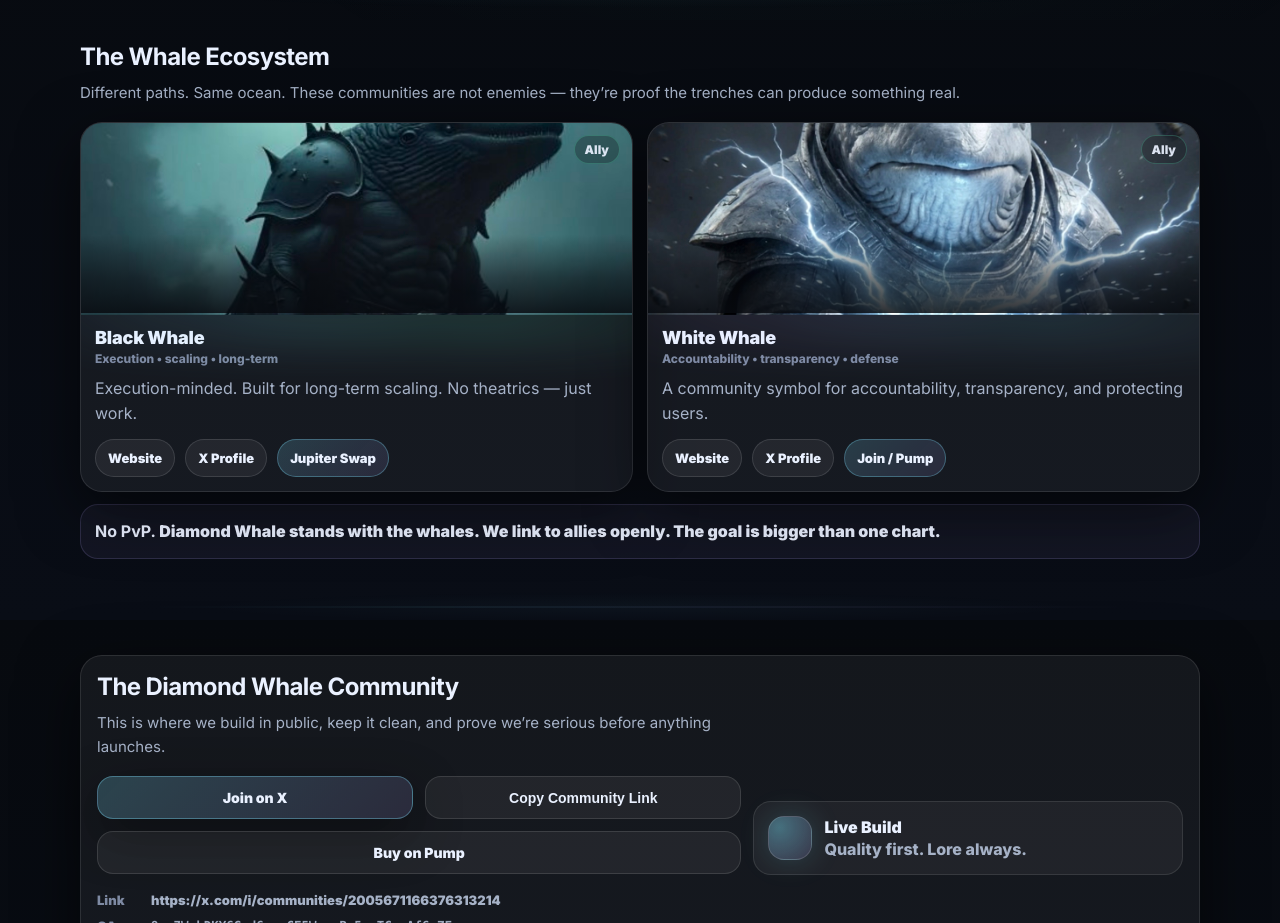
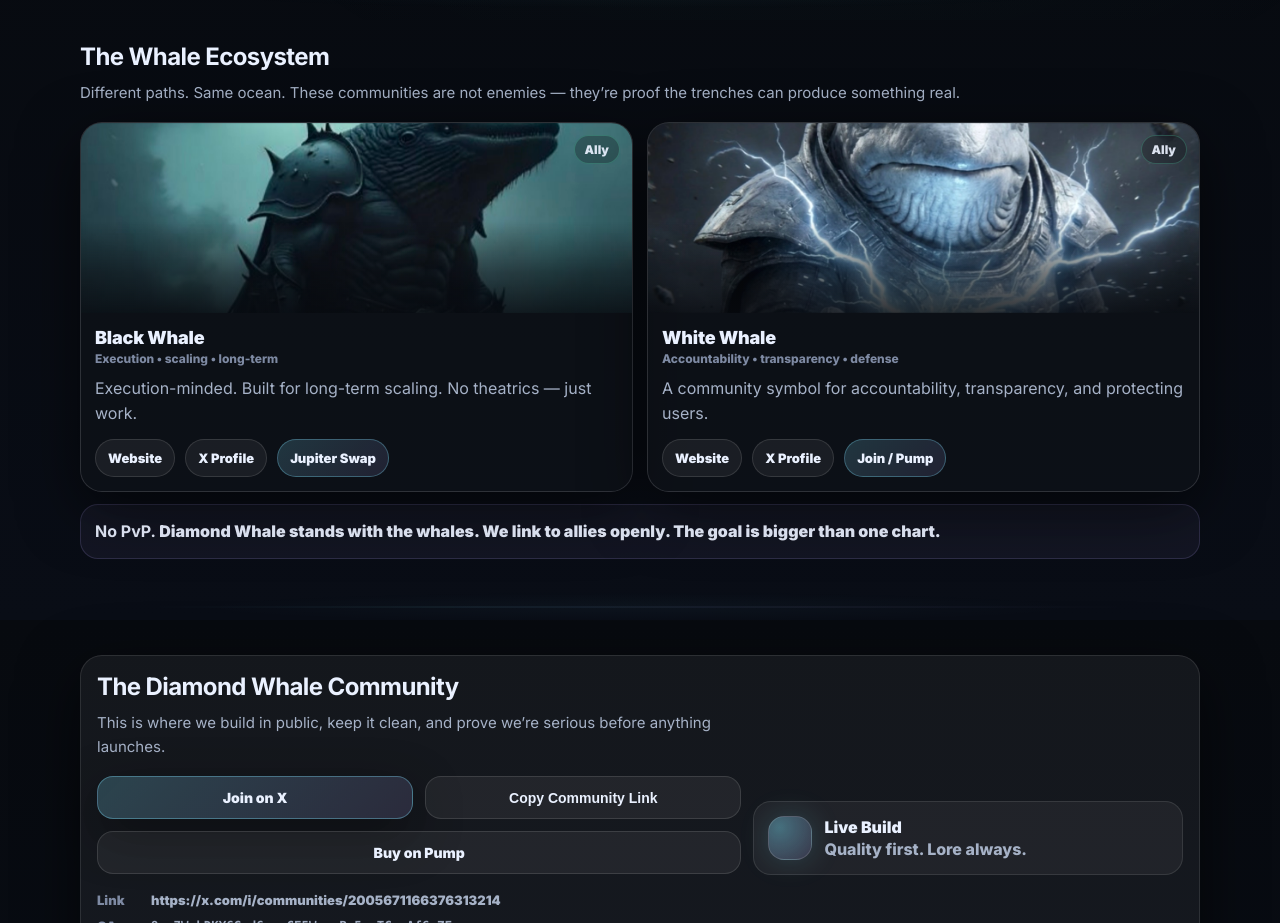
Before and after one commit to LandoCrissian/The-Diamond-Whale, a plain HTML site: page index.html in a window 1280 px wide. Shown: the part 980-1903 px from the top of the page. Drawn offline with Linux system fonts and the light colour scheme.

Commit message:
Update styles.css

```diff
--- a/styles.css
+++ b/styles.css
@@ -686,3 +686,36 @@ section[id]{scroll-margin-top: calc(var(--headerH) + var(--safeTop) + 18px)}
     flex: 1 1 100%;
   }
 }
+
+/* =========================
+   FIX: 1px seam/break between featured image + card body (iOS/Safari)
+   ========================= */
+
+.featuredCard__media{
+  overflow:hidden;                 /* ensures nothing leaks at the edge */
+  border-bottom: 0;                /* just in case */
+}
+
+.featuredCard__media::after{
+  bottom:-1px;                     /* overlaps body by 1px = seam gone */
+  height: 92px;                    /* a little taller fade */
+}
+
+.featuredImg{
+  transform: none;                 /* scaling can trigger seams on iOS */
+  -webkit-transform: translateZ(0);
+  transform: translateZ(0);
+  display:block;
+}
+
+/* Make the body start with the same dark tone so the transition is invisible */
+.featuredCard__body{
+  background: rgba(7,10,15,.55);
+  border-top: 0;
+}
+
+/* If you still see a faint line, this micro-overlap kills it */
+.featuredCard__body{
+  margin-top:-1px;
+  padding-top: 15px;
+}
```
